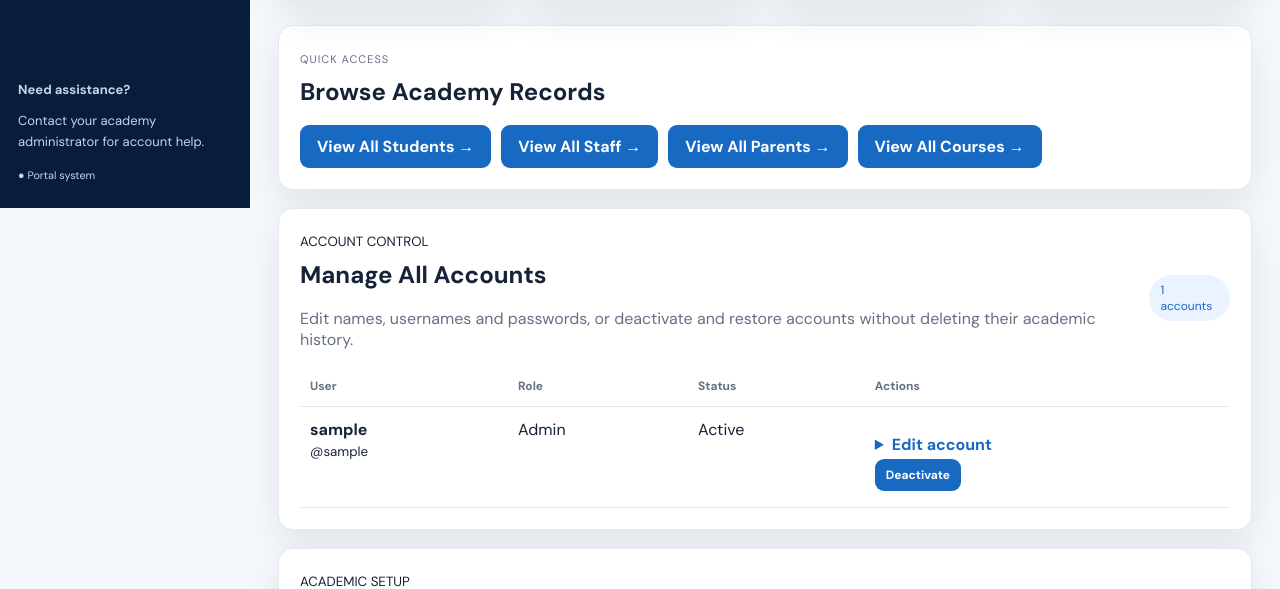
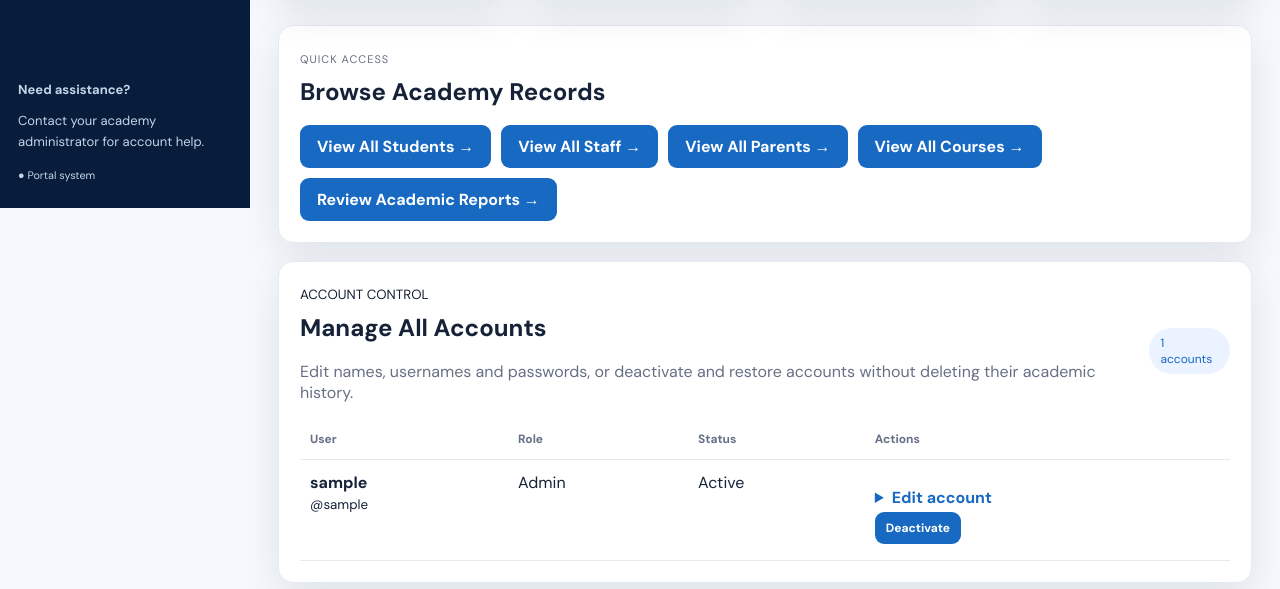
Before and after one commit to fadilu439/areej-virtual-islamic-academy, a Flask app: page /admin in a window 1280 px wide. Shown: the part 592-1181 px from the top of the page. Run offline with Flask 3, Linux system fonts and the light colour scheme; the visitor is signed in with stand-in values (Sample User, id 1); data comes from the database, SQL or seed files in the repository; data that the repository does not hold is empty.

Commit message:
Add academic report review access for administrators

```diff
--- a/templates/admin.html
+++ b/templates/admin.html
@@ -22,6 +22,7 @@
     <a class="btn" href="{{ url_for('admin_directory', kind='staff') }}">View All Staff →</a>
     <a class="btn" href="{{ url_for('admin_directory', kind='parents') }}">View All Parents →</a>
     <a class="btn" href="{{ url_for('admin_directory', kind='courses') }}">View All Courses →</a>
+    <a class="btn primary" href="{{ url_for('admin_reports') }}">Review Academic Reports →</a>
   </div>
 </section>
 
```
